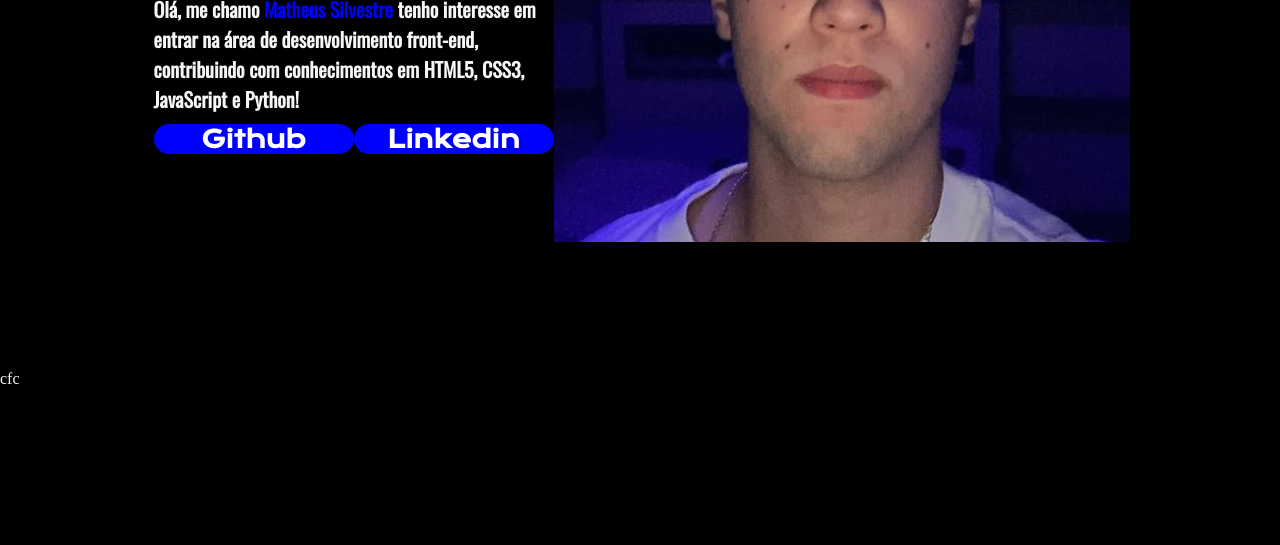
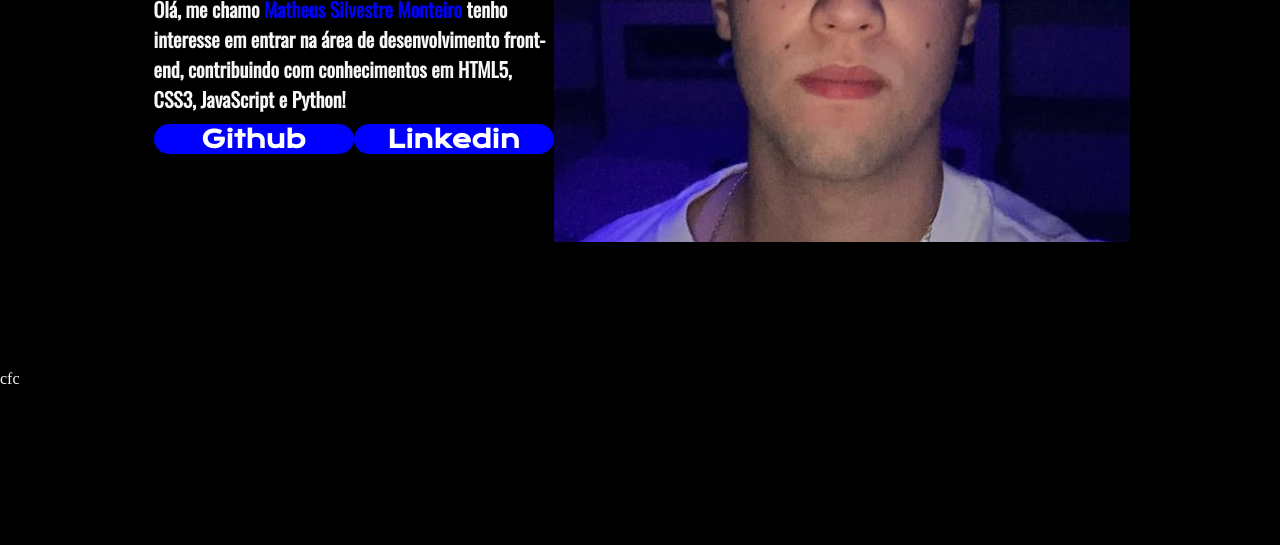
Before and after one commit to silvestre02/Portfolio, a plain HTML site: page index.html in a window 1280 px wide. Shown: the part 383-928 px from the top of the page. Drawn offline with nearby package versions, Linux system fonts and the light colour scheme; a web font is replaced by a local one.

Commit message:
Update index.html
Mudança do nome

```diff
--- a/index.html
+++ b/index.html
@@ -12,7 +12,7 @@
     <main class="apresentacao">
         <section class="apresentacao__conteudo">
         <h1 class="apresentacao__conteudo__titulo">Desenvolvedor Front-End Junior </h1>
-         <p class="apresentacao__conteudo__paragrafo">Olá, me chamo <b class="nome">Matheus Silvestre</b> tenho interesse em entrar
+         <p class="apresentacao__conteudo__paragrafo">Olá, me chamo <b class="nome">Matheus Silvestre Monteiro</b> tenho interesse em entrar
             na área de desenvolvimento front-end, contribuindo com conhecimentos
             em <b>HTML5, CSS3, JavaScript e Python!</b>
             <div class="apresentacao__links">
```
